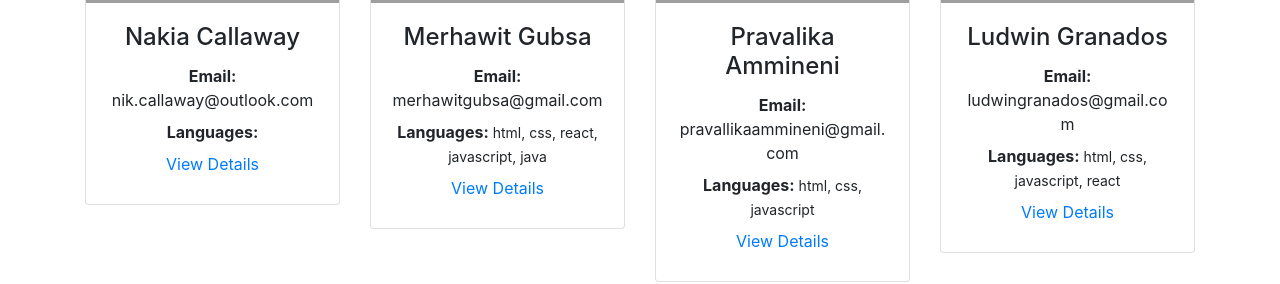
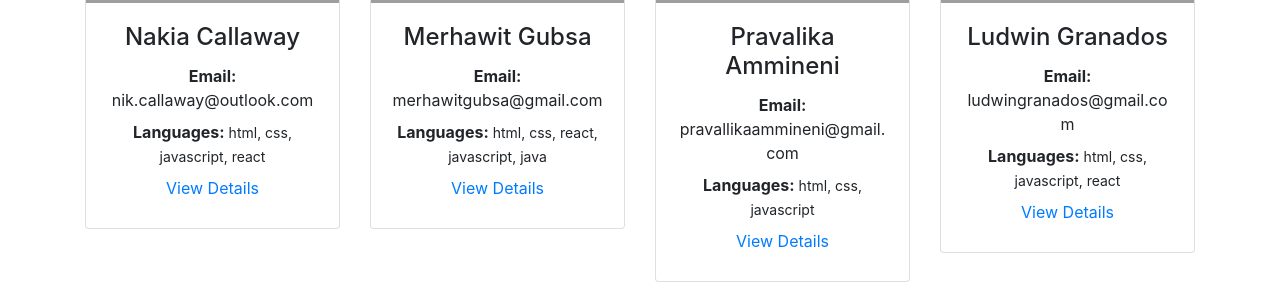
Before and after one commit to pravallika89/react-team-alkali, a React (Create React App) app: page /members/1 in a window 1280 px wide. Shown: the part 1400-1684 px from the top of the page. Built offline with nearby package versions, Linux system fonts and the light colour scheme; grey boxes are pictures that could not be loaded.

Commit message:
added languages and featured

```diff
--- a/src/data/membersData.js
+++ b/src/data/membersData.js
@@ -61,6 +61,8 @@ export const membersData = [
         github: 'https://github.com/nakiacallaway',
         bio: 'lorem ipsum',
         profile_img: 'https://media-exp1.licdn.com/dms/image/C5603AQEJxnc9lSOCoQ/profile-displayphoto-shrink_800_800/0/1611900669466?e=1623283200&v=beta&t=uPniVEimObQSGZ2prTaIqI41Q5sXqMTxmH9tZQYBA9Q',
+        languages: ['html','css', 'javascript', 'react'],
+        featured: false,
     },
     {
         id: 6,
```
